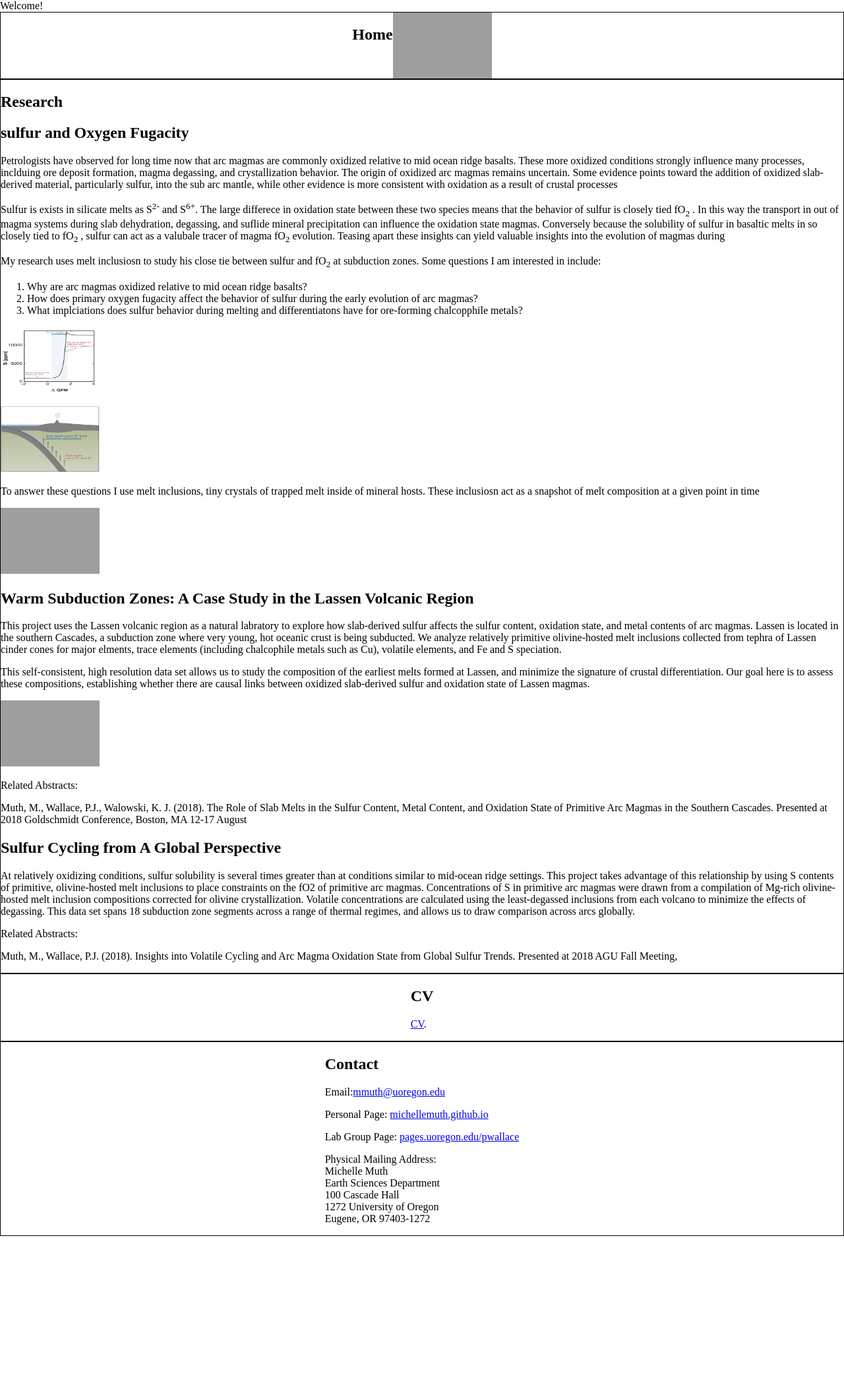
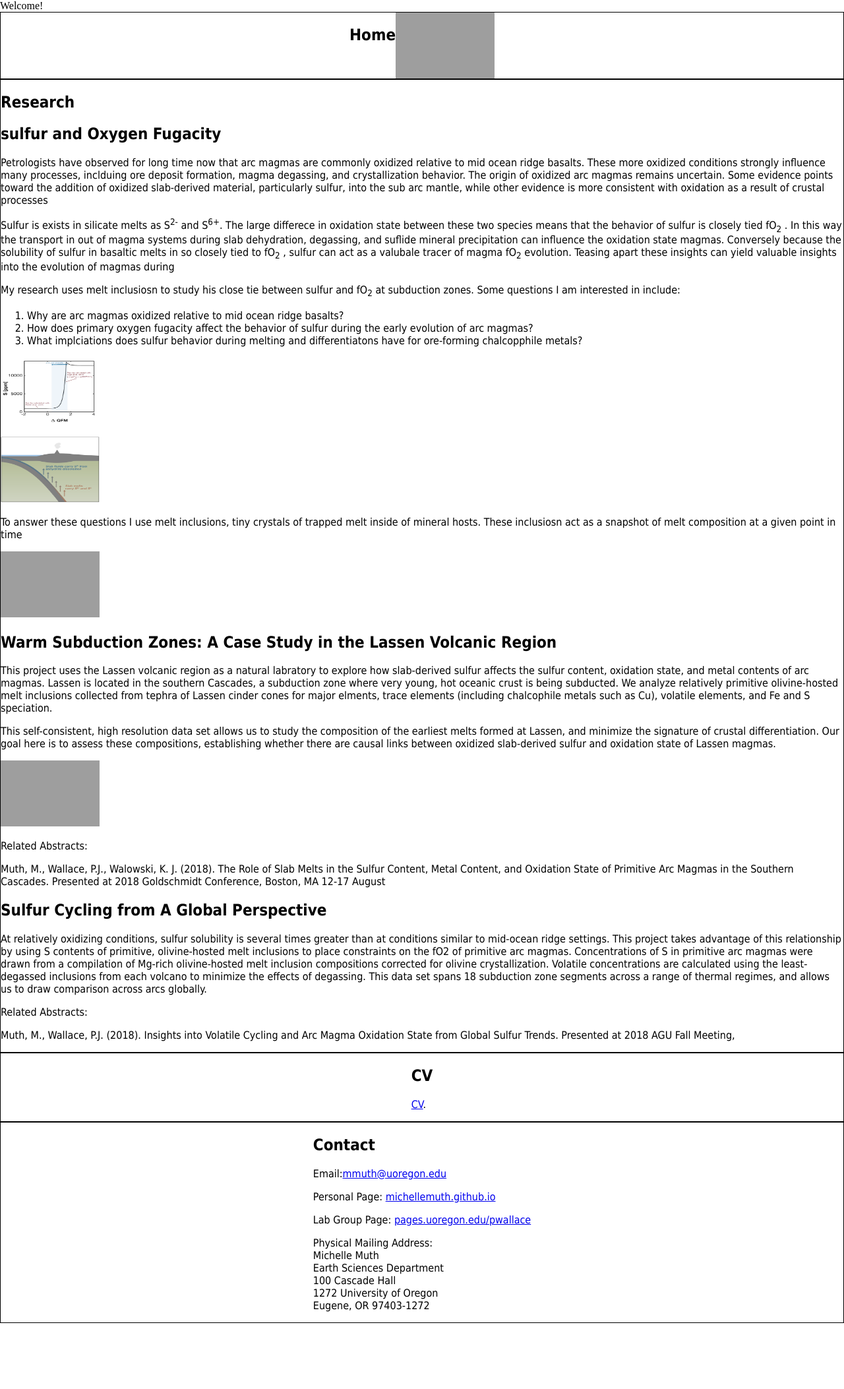
Before and after one commit to MichelleMuth/michellemuth.github.io, a PHP site: page / in a window 1280 px wide. Shown: the part 50-2156 px from the top of the page at 66% size. Before the commit the page ends 1924 px from the top, so only its background shows below. Run offline with PHP 8.4, Linux system fonts and the light colour scheme; grey boxes are pictures that could not be loaded.

Commit message:
Update style.css

```diff
--- a/style.css
+++ b/style.css
@@ -37,6 +37,8 @@ section {
     text-align: center;
     display: flex;
     flex-wrap: wrap;
+    font-family: Tahoma, Geneva, sans-serif;
+
 }
 
 footer {
```
